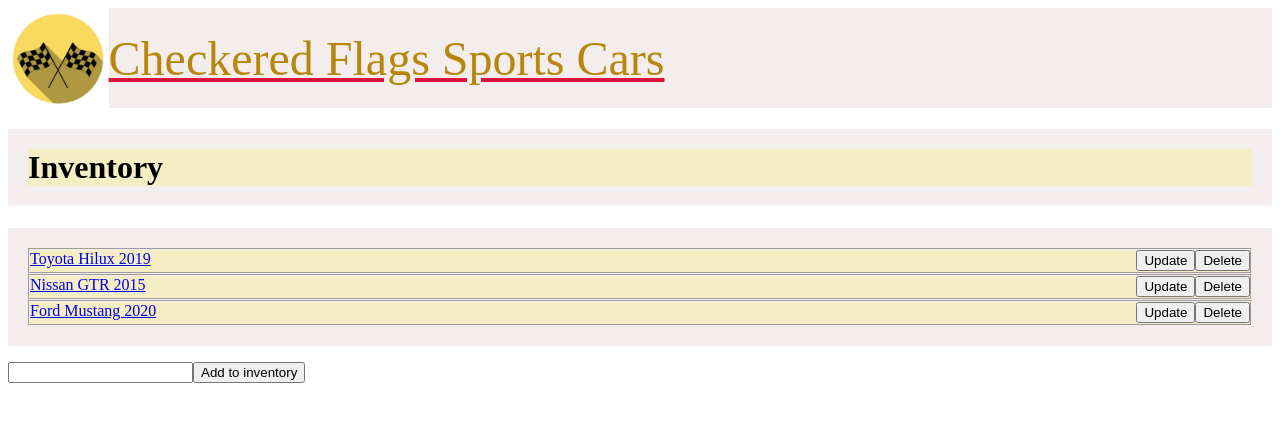
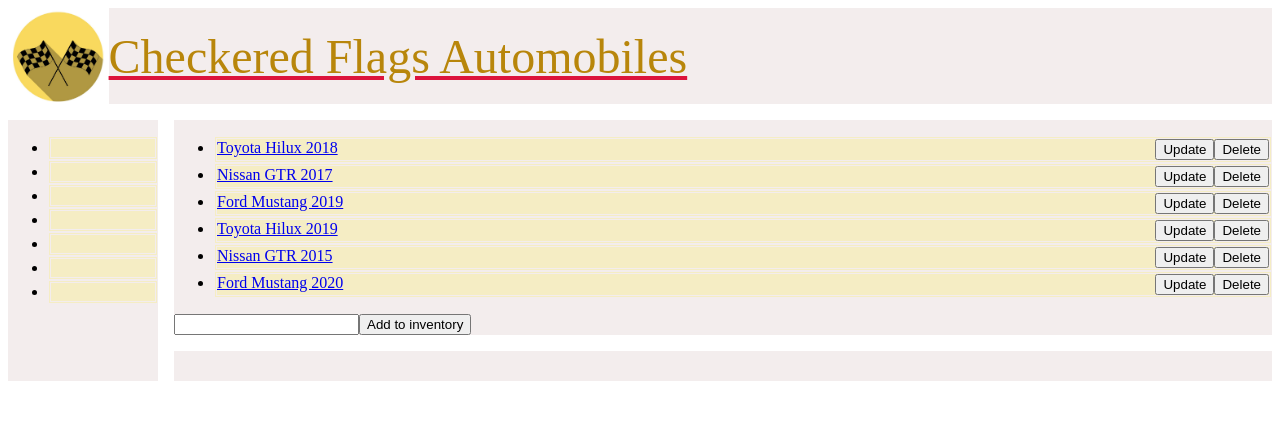
Before and after one commit to Omar-Alkhatib/First-Project-, a plain HTML site: page index.html in a window 1280 px wide. Drawn offline with Linux system fonts and the light colour scheme; files whose address does not match are found by name.

Commit message:
Changed styling and added nav bar

```diff
--- a/Styles.css
+++ b/Styles.css
@@ -5,60 +5,69 @@
 
 }
 
+#page {
+    display: grid;
+    width: 100%;
+    height: 250px;
+    grid-template-areas: "head head"
+                         "nav  main"
+                         "nav  foot";
+    grid-template-rows: 6rem 1fr 30px;
+    grid-template-columns: 150px 1fr;
+    gap: 1rem;
+  }
 
-div {
+  #page > div {
+    grid-area: head;
+    background-color: var(--main-grey-color)
+
+
+  }
+
+  #page > nav {
+    grid-area: nav;
+    background-color:var(--main-grey-color)
+  }
+
+  #page > main {
+    grid-area: main;
     background-color: var(--main-grey-color);
+  }
+
+  #page > footer {
+    grid-area: foot;
+    background-color: var(--main-grey-color);
+  }
+
+  ul {
+      display: flex;
+      flex-direction: column;
+      background-color: var(--main-grey-color);
+  }
+
+  li {
+      background-color: var(--main-gold-color);
+      border-style: double;
+      border-color: var(--main-grey-color);
+
+  }
+
+#Brand{
     display: flex;
     flex-direction: row;
     align-items: center;
 
 }
 
-#logo {
-    justify-content:flex-end;
-
-}
-
-header {
+#Brand > header{
     font-size: 3rem;
     color: darkgoldenrod;
     text-decoration: underline crimson;
 
 
 }
-
-h1 {
-
-    background-color: var(--main-gold-color);
-    border-width: 20px;
-    border-style: solid;
-    border-color:  rgb(243, 237, 237);
-    text-decoration-style: solid;
-
-}
-
-ul {
-    padding: 20px;
-    background-color: var(--main-grey-color);
-
-}
-
-li {
-    background-color: var(--main-gold-color);
-    border-style: groove;
-    border-width: 2px;
-    border-color: var(--main-grey-color);
-    height: 22px;
-    align-content: center;
-    flex-flow: row wrap;
-    list-style: none;
-
-
-}
-
 .manipulationButton {
     float: right;
     justify-self: center;
 
-
 }
--- a/index.html
+++ b/index.html
@@ -6,11 +6,27 @@
     <link href = "Styles.css" rel= "stylesheet" type="text/css"/>
     <title>Document</title>
 </head>
-<div>
-    <img height="100rem" id="logo" src="D:\JCA\Practice\Project - First  file\LOGO.jpg" alt= "LOGO"/>
-    <header>Checkered Flags Sports Cars</header>
-</div>
+
 <body>
+    <section id="page">
+        <div id="Brand">
+            <img height= "100" src="D:\JCA\Practice\Project - First  file\LOGO.jpg" alt="Logo"></img>
+            <header>Checkered Flags Automobiles</header>
+        </div>
+        <nav>
+            <ul>
+                <li></li>
+                <li></li>
+                <li></li>
+                <li></li>
+                <li></li>
+                <li></li>
+                <li></li>
+            </ul>
+        </nav>
+        <main id="mainId"></main>
+        <footer></footer>
+      </section>
 
     <script src = "practice.js"></script>
 </body>
--- a/practice.js
+++ b/practice.js
@@ -1,17 +1,17 @@
-const body = document.querySelector("body");
-// let headerDiv = document.querySelector("div")
-// body.append(headerDiv);
-// headerDiv.className = "container";
-const header = document.createElement("h1");
-header.innerText="Inventory";
-// headerDiv.append(header);
 
-body.append(header);
+const section = document.getElementById("page");
+const inListDiv = document.getElementById("mainId")
+
+
+section.appendChild(inListDiv);
+
+
+
 
 const unOrderedList = document.createElement("ul");
-body.append(unOrderedList);
+inListDiv.append(unOrderedList);
 
-const inventoryArray = ["Toyota Hilux 2019", "Nissan GTR 2015", "Ford Mustang 2020"];
+const inventoryArray = ["Toyota Hilux 2018", "Nissan GTR 2017", "Ford Mustang 2019","Toyota Hilux 2019", "Nissan GTR 2015", "Ford Mustang 2020"];
 
 const deleteListItem = function() {
     console.log(this.parentElement);
@@ -74,7 +74,7 @@ const renderList = function(inventoryArray) {
         return unOrderedList;
 };
 
-body.append(renderList(inventoryArray));
+inListDiv.append(renderList(inventoryArray));
 
 
 
@@ -116,11 +116,11 @@ const addToList = function(inpValue) {
 
 
 const inputText = document.createElement("input");
-body.append(inputText);
+inListDiv.append(inputText);
 
 
 const button = document.createElement("button");
 button.innerText = "Add to inventory"
-body.append(button);
+inListDiv.append(button);
 
 button.addEventListener("click", function () {addToList(inputText.value)})
```
